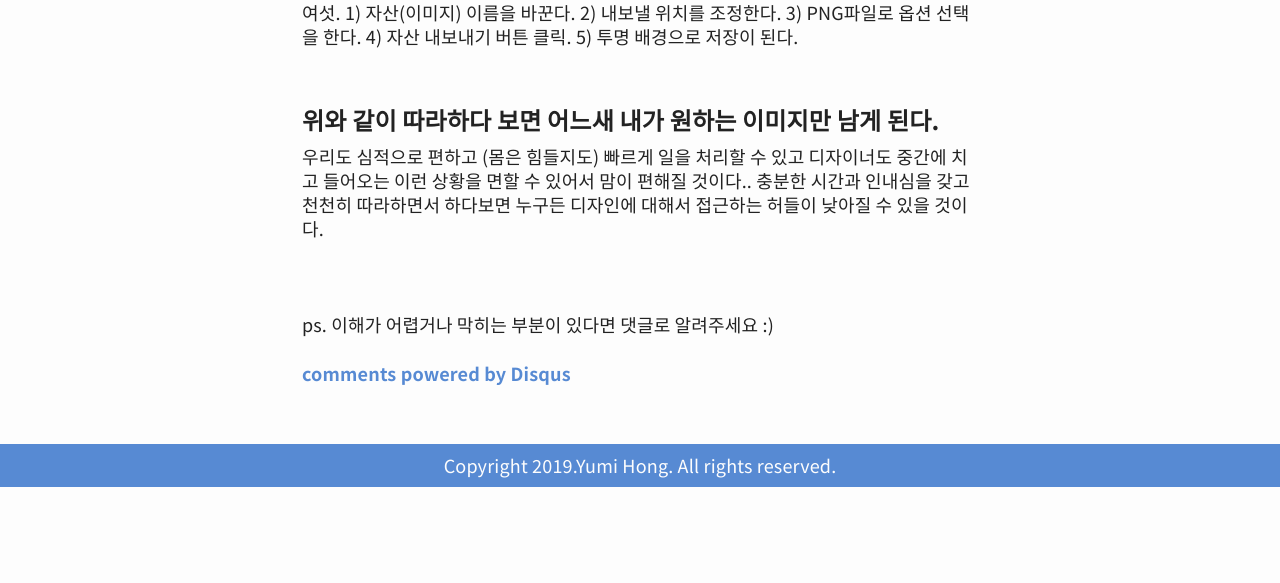
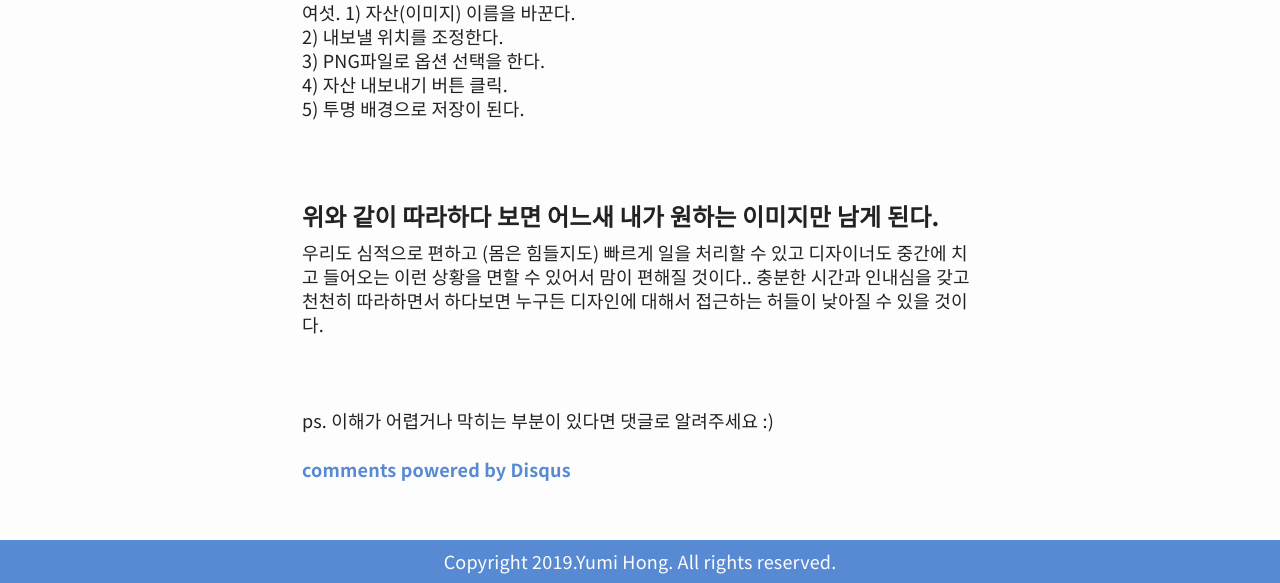
Before and after one commit to youmehong/Hi-test, a Jekyll site: the page built from _posts/2019-08-07-디자이너-눈치-보지-않고-직접-AI-EPS-SVG-파일의-이미지-소스-따기.md, in a window 1280 px wide and 900 px high, scrolled down 5437 px, cut to the strip 317-900 px from the top of the window. Built offline with Jekyll 4.4.1, drawn with Linux system fonts in a browser that asks for light colours; comment, search, counter and statistics services are not loaded; before the commit the page ends 6241 px from its top, so only the background shows below that.

Commit message:
Update 2019-08-07-디자이너-눈치-보지-않고-직접-AI-EPS-SVG-파일의-이미지-소스-따기.md

```diff
--- a/_posts/2019-08-07-디자이너-눈치-보지-않고-직접-AI-EPS-SVG-파일의-이미지-소스-따기.md
+++ b/_posts/2019-08-07-디자이너-눈치-보지-않고-직접-AI-EPS-SVG-파일의-이미지-소스-따기.md
@@ -62,8 +62,10 @@ Designed by Doodle_Flower / Freepik
 ![img](https://lh3.googleusercontent.com/H9izMqtS6Q3w5bnCmC35-5CX35rpjvO3xFjMdpcbz6UtCoKDts61BaAl_596HU_B9Lw5CzH5QMwWDw7r7KCt0fpt6TQp9XCGHl-lj_8OgAGISptUk-R3rbn7Rz12ShtTvajkBH6PTg=w1124-h943-no)
 
 <br><br>둘. **파일을 누르면 전체선택이 되는데, 이 때 레이어 그룹 해제를 한다. **
+<br>[우클릭 - 그룹 풀기] / 단축키 : (키보드) Ctrl+Shift+G
+<br><br>
 
-<br>[우클릭 - 그룹 풀기] / 단축키 : (키보드) Ctrl+Shift+G
+
 
 ![img](https://lh3.googleusercontent.com/AQyLDmfd89Ab_TALxN0idSTTBiHI39XmdBsG1H2KFveRpPcJyCsXrl8bGqHIP0xJLGSEHa_kCaVMXc4MXbJLYQ7_wWZ6s5Xynz9D9YzZZjLMPoTZXEib2SafUHXmzxhiG175uu9nGg=w1455-h546-no)
 
@@ -78,6 +80,9 @@ Delete 버튼을 누르면 지워지는 것을 볼 수 있다.
 <br>
 
 셋. **클릭+Delete 버튼으로 레이어를 하나씩 삭제한다.**
+
+<br>
+
 이 때, 그룹으로 선택되는 레이어가 있는데, 더블클릭해서 또 개별 선택을 할 수 있다.
 개별 선택되는 레이어들은 흰 네모박스로 활성화가 된다.
 <br><br>
@@ -88,7 +93,7 @@ Delete 버튼을 누르면 지워지는 것을 볼 수 있다.
 
 <br>
 
-<br>
+
 
 ![img](https://lh3.googleusercontent.com/a45i0KOsQOUWiVjJITFMtyFe6_F1GIusSXowYWJlkEgLtPDSV9-ljSbnif-BEYpZFfg8PtunJ0hc9OB86EzWvfjyEM9y-liLgvOI0qIz4aJUbzK_ggUO1HCw3k_QZywTrn8oy__07w=w703-h701-no)
 
@@ -100,11 +105,11 @@ Delete 버튼을 누르면 지워지는 것을 볼 수 있다.
 ![img](https://lh3.googleusercontent.com/PDcQK6sa_mM77b8Jb3a-jklviSm3FO5GNNZw8Eo0LDiKgzMg2Q5Ht-Fb-RNAo8jfnspy93dxcBTPFsiKl4yyK-oMIqsU_oPTx3rRd38qwkXZ2U3syGgYKwVBIzUb-xyKNaO-ed5Tgw=w959-h630-no)
 
 여섯.
-1) 자산(이미지) 이름을 바꾼다.
-2) 내보낼 위치를 조정한다.
-3) PNG파일로 옵션 선택을 한다.
-4) 자산 내보내기 버튼 클릭.
-5) 투명 배경으로 저장이 된다.
+1) 자산(이미지) 이름을 바꾼다.<br>
+2) 내보낼 위치를 조정한다.<br>
+3) PNG파일로 옵션 선택을 한다. <br>
+4) 자산 내보내기 버튼 클릭.<br>
+5) 투명 배경으로 저장이 된다.<br>
 <br>
 <br>
 
```
